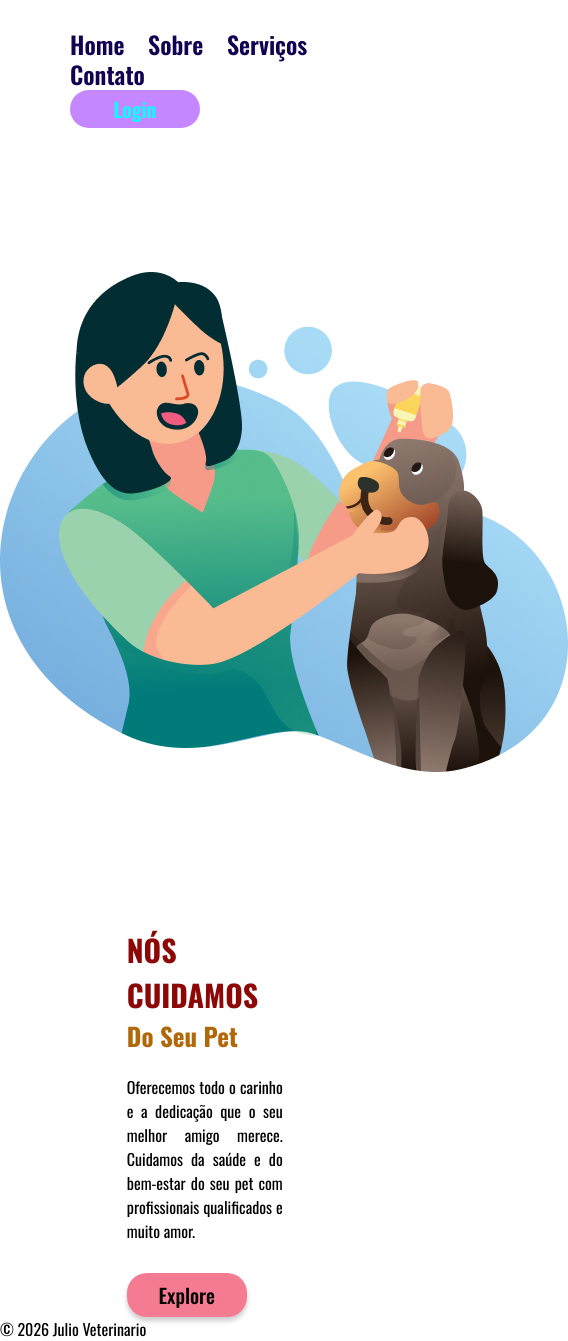
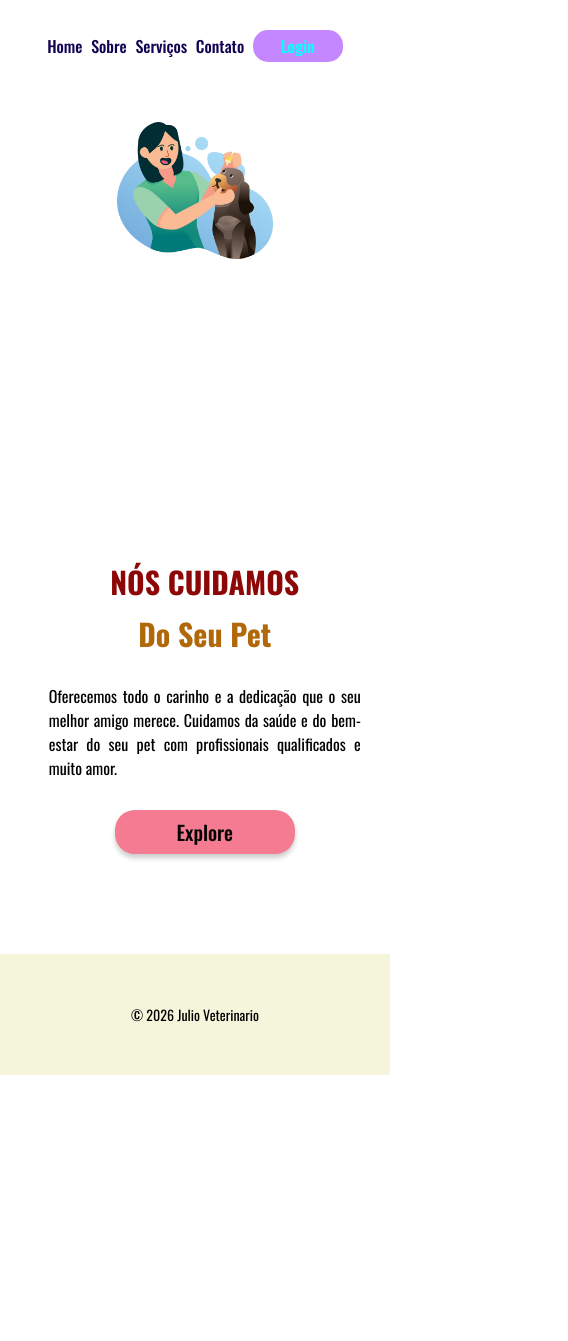
Before and after one commit to Otavi01210/Veterinario-Julio-VS-code, a plain HTML site: page index.html in a window 390 px wide. Shown: the whole page, 568 px wide, since content can reach past the window. After the commit the page ends 1075 px from the top, so only its background shows below. Drawn offline with nearby package versions, Linux system fonts and the light colour scheme.

Commit message:
v.04
v 04

```diff
--- a/style.css
+++ b/style.css
@@ -53,14 +53,14 @@ logo{
     width: 40%;
     display:inline-block;
     vertical-align: top;
-    margin: 150px 0 0 5%;
+    margin: 250px 0 0 5%;
     text-align: left;
 }
 main{
     text-align: center;
 }
 .botao-explore{
-    width: 120px;
+    width: 180px;
     height: 44px;
     cursor: pointer;
     background: rgb(245, 123, 147);
@@ -77,14 +77,14 @@ opacity: 0,7;
 }
 
 .titulo{
-    font-size: 30px;
+    font-size: 40px;
     font-weight: 900;;
     color:rgb(141, 7, 7)
 }
 .sub-titulo{
     color:rgb(177, 104, 8);
-    line-height: 1.5;
-    font-size: 25px;
+    line-height: 60px;
+    font-size: 30px;
 }
 .paragrafo{
     font-size: 16px;
@@ -96,3 +96,52 @@ opacity: 0,7;
     max-width: 500px;
 
 }
+footer{
+    text-align: center;
+    background-color: beige;
+    padding: 50px;
+    font-size: 14px;
+    margin-top: 100px;
+}
+
+@media (max-width: 768px){
+    header{
+    margin:30px 0px 60px 0;
+    text-align: center;
+    width: 100%;
+}
+
+a{
+    font-weight: 500;
+    font-size: 16px;
+    line-height: 28px;
+    margin: 0 5px 0 0 ;
+
+}
+
+.botao-login{
+    width: 90px;
+    height: 32px ;
+    border-radius: 15px;
+
+    font-size: 16px;
+    font-weight: 600;
+
+}
+
+.logo{
+    width: 40%;
+    display: block;
+    margin: 0 auto 50px auto;
+}
+
+.texto{
+    width: 80%;
+    text-align: center;
+
+}
+.titulo{
+    font-size: 30px;
+}
+
+}
```
